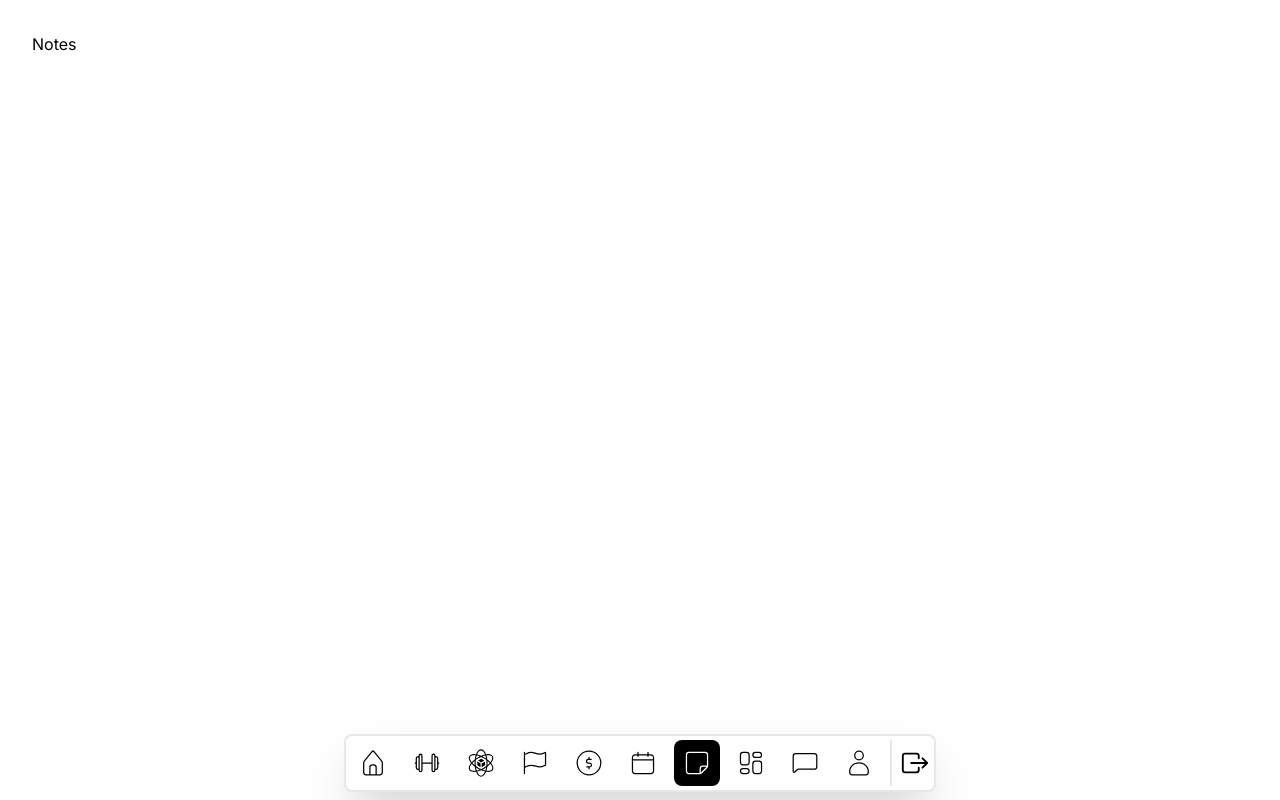
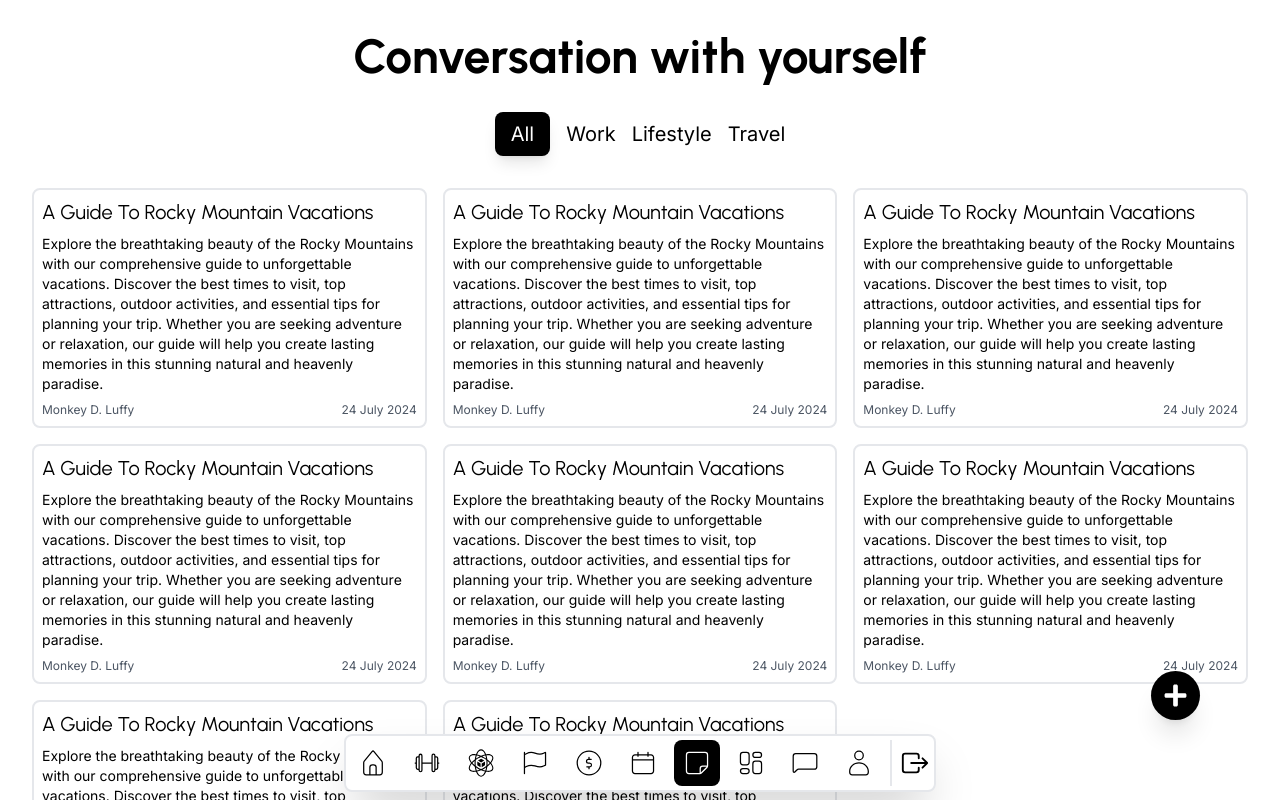
Before and after one commit to nabinkatwal7/IRLQuest, a Next.js app: page /user/notes in a window 1280 px wide. Shown: the top 800 px of the page. Built offline with nearby package versions, Linux system fonts and the light colour scheme; sample sign-in values are in the browser's storage.

Commit message:
feat:notes page layout

```diff
--- a/app/user/notes/page.tsx
+++ b/app/user/notes/page.tsx
@@ -1,5 +1,11 @@
+import NotesWrapper from "@/components/Notes/NotesWrapper";
+
 const Page = () => {
-  return <div>Notes</div>;
+  return (
+    <div>
+      <NotesWrapper />
+    </div>
+  );
 };
 
 export default Page;
--- /dev/null
+++ b/components/Notes/NoteCard.tsx
@@ -0,0 +1,26 @@
+import React from "react";
+
+const truncateText = (text: string, maxLength: number) => {
+  if (text.length > maxLength) {
+    return text.slice(0, maxLength) + "...";
+  }
+  return text;
+};
+
+const NoteCard = () => {
+  const title = "A Guide To Rocky Mountain Vacations";
+  const description = `Explore the breathtaking beauty of the Rocky Mountains with our comprehensive guide to unforgettable vacations. Discover the best times to visit, top attractions, outdoor activities, and essential tips for planning your trip. Whether you are seeking adventure or relaxation, our guide will help you create lasting memories in this stunning natural and heavenly paradise.`;
+
+  return (
+    <div className="forum-card flex flex-col gap-2 p-2 border-2 rounded-lg hover:shadow-xl hover:border-black cursor-pointer transition-all duration-700">
+      <p className="text-xl font-primary">{truncateText(title, 50)}</p>
+      <p className="text-sm">{truncateText(description, 500)}</p>
+      <div className="flex justify-between text-xs text-gray-600">
+        <p>Monkey D. Luffy</p>
+        <p>24 July 2024</p>
+      </div>
+    </div>
+  );
+};
+
+export default NoteCard;
--- /dev/null
+++ b/components/Notes/NotesWrapper.tsx
@@ -0,0 +1,60 @@
+"use client";
+import TabNavigation from "../common/TabNavigation";
+import NoteCard from "./NoteCard";
+import { useState } from "react";
+import { FaPlus } from "react-icons/fa";
+
+const NotesWrapper = () => {
+  const tabs = ["All", "Work", "Lifestyle", "Travel"];
+  const [activeTab, setActiveTab] = useState(0);
+  return (
+    <div className="note-wrapper flex flex-col gap-8">
+      <p className="text-5xl font-bold font-primary text-center">
+        Conversation with yourself
+      </p>
+      <div className="flex flex-row items-center justify-center">
+        <TabNavigation
+          tabs={tabs}
+          activeTab={activeTab}
+          setActiveTab={setActiveTab}
+        />
+      </div>
+      <div className="grid grid-cols-1 lg:grid-cols-2 xl:grid-cols-3 2xl:grid-cols-4 gap-4">
+        {/* !TODO: make it reusable in api integration */}
+        {activeTab === 0 && (
+          <>
+            {[...Array(8)].map((_, i) => (
+              <NoteCard key={i} />
+            ))}
+          </>
+        )}
+        {activeTab === 1 && (
+          <>
+            {[...Array(12)].map((_, i) => (
+              <NoteCard key={i} />
+            ))}
+          </>
+        )}
+        {activeTab === 2 && (
+          <>
+            {[...Array(4)].map((_, i) => (
+              <NoteCard key={i} />
+            ))}
+          </>
+        )}
+        {activeTab === 3 && (
+          <>
+            {[...Array(22)].map((_, i) => (
+              <NoteCard key={i} />
+            ))}
+          </>
+        )}
+      </div>
+      <div className="fixed bottom-20 right-20  text-white p-3 rounded-full shadow-xl bg-black cursor-pointer">
+        <FaPlus size={25} />
+      </div>
+    </div>
+  );
+};
+
+export default NotesWrapper;
--- /dev/null
+++ b/components/common/TabNavigation.tsx
@@ -0,0 +1,31 @@
+import React from "react";
+
+const TabNavigation = ({
+  tabs,
+  activeTab,
+  setActiveTab,
+}: {
+  tabs: string[];
+  activeTab: number;
+  setActiveTab: (number: number) => void;
+}) => {
+  return (
+    <div className="flex flex-row gap-4">
+      {tabs.map((tab, i) => (
+        <button
+          key={i}
+          onClick={() => setActiveTab(i)}
+          className={`tab text-xl transition-transform duration-300 ease-in-out transform hover:scale-105 hover:-translate-y-1  ${
+            activeTab === i
+              ? "text-white bg-black py-2 px-4 rounded-lg shadow-lg"
+              : ""
+          }`}
+        >
+          {tab}
+        </button>
+      ))}
+    </div>
+  );
+};
+
+export default TabNavigation;
```
